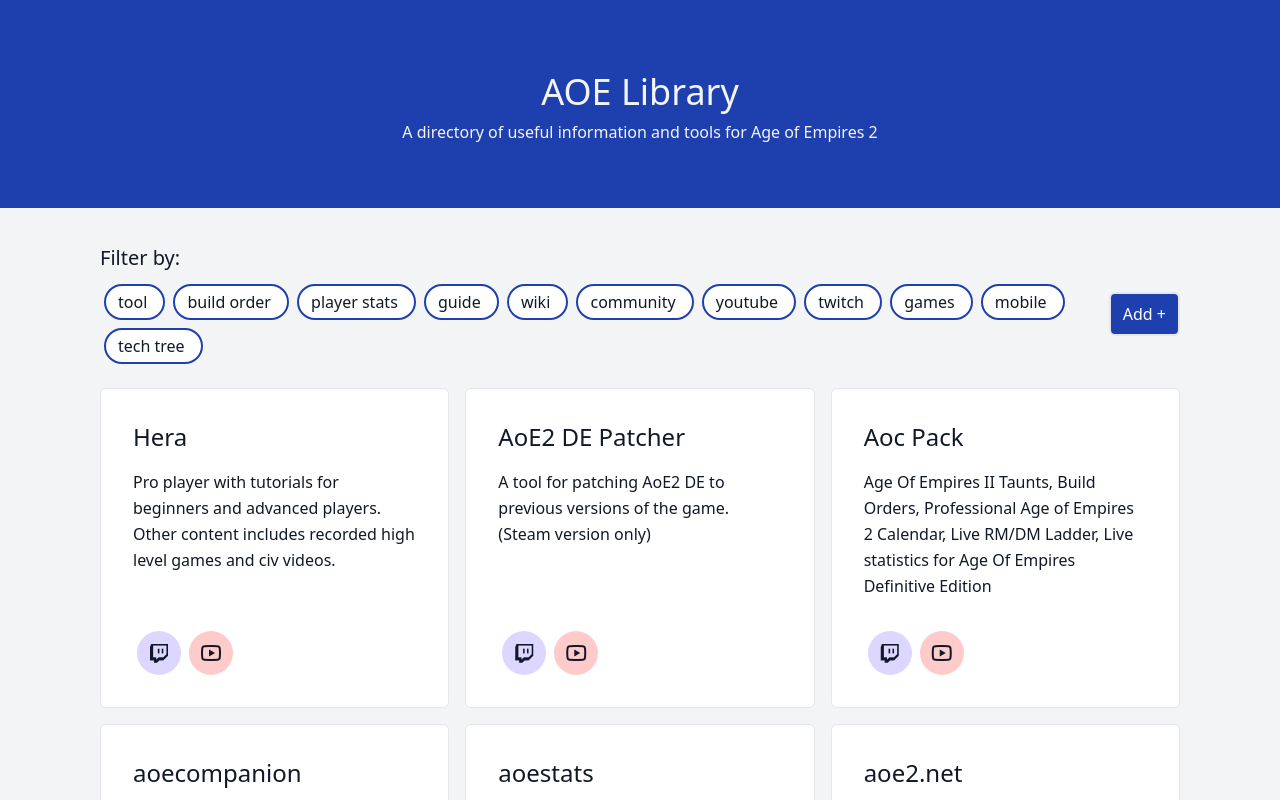
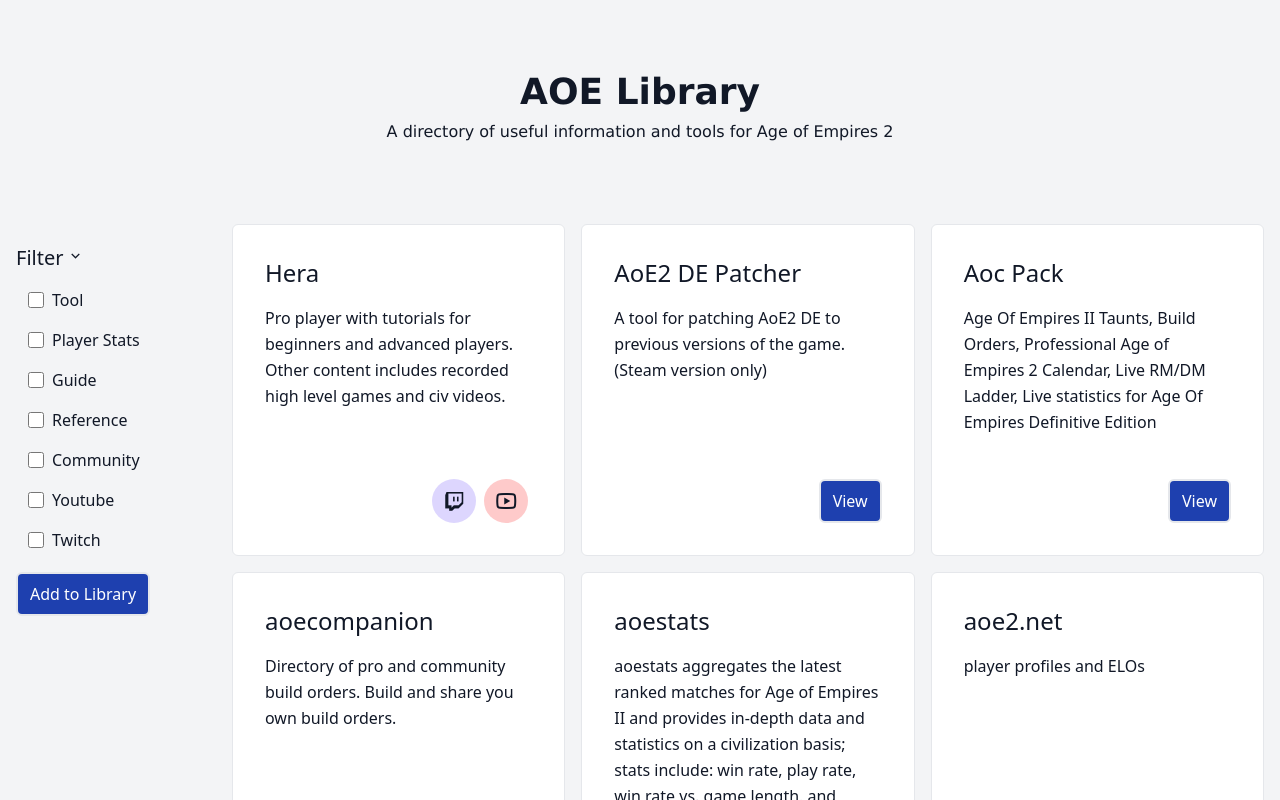
Before and after one commit to collinstommy/aoe-library, a Svelte app: page / in a window 1280 px wide. Shown: the top 800 px of the page. Built offline with nearby package versions, Linux system fonts and the light colour scheme; what @tailwindcss/ui would draw is missing.

Commit message:
improve filters

```diff
--- a/public/global.css
+++ b/public/global.css
@@ -1,5 +1,5 @@
 .section {
-	max-width: 1080px;
+	max-width: 1440px;
 }
 
 body, html {
--- a/src/components/Card.svelte
+++ b/src/components/Card.svelte
@@ -1,12 +1,15 @@
 <script>
 import Tag from './Tag';
 import Icon from './Icon';
+import Cta from './Cta';
 import isNew from '../lib/isNew';
 
 export let url;
 export let title;
 export let description;
 export let dateAdded;
+export let twitch;
+export let youtube;
 
 const isNewItem = isNew(dateAdded);
 </script>
@@ -21,10 +24,9 @@
 }
 
 .card {
+  position: relative;
   height: 100%;
-  position: relative;
 }
-
 
 .ribbon {
   right: -4px;
@@ -79,10 +81,14 @@
     <div class="
       flex
       flex-wrap
+      justify-end
+      mt-3
+
       md:mt-8
-      mt-3">
-      <Icon type="twitch" />
-      <Icon type="youtube" />
+      ">
+      {#if twitch} <a href={twitch}><Icon type="twitch" /></a>{/if}
+      {#if youtube} <a href={youtube}><Icon type="youtube" /></a>{/if}
+      {#if url}<Cta href={url}>View</Cta>{/if}
     </div>
   </article>
 </a>
--- /dev/null
+++ b/src/components/Cta.svelte
@@ -0,0 +1,29 @@
+<script>
+  export let href;
+
+  const className = `
+    px-3
+    py-2
+    bg-blue-800
+    border-2
+    rounded-md
+    text-white
+    hover:bg-blue-500
+    whitespace-nowrap
+    mt-3
+  `;
+
+</script>
+
+<style>
+
+</style>
+  {#if href}
+   <a class={className} href={href}>
+    <slot />
+  </a>
+  {:else}
+    <button class={className}>
+      <slot />
+    </button>
+  {/if}
--- a/src/components/Filters.svelte
+++ b/src/components/Filters.svelte
@@ -3,57 +3,109 @@
 	import { setContext } from 'svelte'
 	import filters from '../stores/filters';
 	import { Link } from 'svelte-routing';
+	import Cta from './Cta';
 
 	const tags = Object.entries(TAGS);
+	let filterCount = 0;
+
+	const unsubscribe = filters.subscribe(value => {
+		filterCount = value.length;
+	});
+
+	let show = true;
 
 </script>
 
 <style>
+	.label {
+		text-transform: capitalize;
+	}
+
+	.filters {
+		min-width: 200px;
+	}
+
 </style>
 
-<section class="w-full section flex flex-col my-5">
-	<h3 class="text-xl mb-2">Filter by:</h3>
-	<div class="flex items-start flex-col md:flex-row">
-		<div class="flex flex-wrap">
+<aside class="filters flex flex-col my-5 mr-4">
+	<div class="flex justify-between items-baseline">
+		<label class="flex" for="showFilters" >
+			<h3 class="text-xl mb-2 hidden md:block">Filter</h3>
+			<h3 class="text-xl mb-2 md:hidden">Toggle Filters</h3>
+			<i class={`ri-arrow-down-s-line
+				ml-1
+			`}></i>
+			<input class="hidden"
+				id="showFilters"
+				name="showFilters"
+				type=checkbox bind:checked={show}
+			/>
+		</label>
+		<div class={`
+			${!filterCount && 'hidden'}
+			flex
+			justify-center
+			items-center
+			rounded-full
+			w-11
+			h-11
+			bg-gray-200
+			font-bold
+
+			md:hidden
+			`}>
+			{filterCount}
+		</div>
+	</div>
+	<div class={`
+		flex
+		items-start
+		flex-col
+		md:flex-row
+
+		${!show && 'hidden'}
+	`}>
+		<div class="flex flex-col w-full">
 			{#each tags as [key, value]}
 				<label class={`
-					rounded-full
-					border-2
+					label
+
+					w-full
+					px-3
+					py-1
+					my-1
+					cursor-pointer
+					rounded
+					flex
+					items-center
+
 					md:py-1
-					px-3
-					mx-1
-					my-1
-					border-blue-800
-					bg-white
-					cursor-pointer
-					${$filters.includes(key) && 'bg-blue-800 text-white'}
+					${$filters.includes(key) && 'bg-blue-100'}
 					`}
 					for="{key}"
 				>
-					{value.text || key}
-					<input type="checkbox"
-						class="appearance-none"
-						id="{key}"
-						name="{key}"
-						value="{key}"
-						bind:group={$filters}
-					/>
+
+					<input
+					id="{key}"
+					name="{key}"
+					value="{key}"
+					type="checkbox"
+					bind:group={$filters}
+					class="
+						focus:ring-indigo-500
+						h-4
+						w-4
+						text-indigo-600
+						border-gray-300
+						rounded">
+					<span class="mx-2">{value.text || key}</span>
 				</label>
 			{/each}
 		</div>
-		<Link to="/submit">
-			<button class="px-3
-				py-2
-				bg-blue-800
-				border-2
-				rounded-md
-				text-white
-				hover:bg-blue-500
-				whitespace-nowrap
-				mt-3"
-			>
-				Add +
-			</button>
+	</div>
+		<Link class="hidden md:block" to="/submit">
+			<Cta>
+				Add to Library
+			</Cta>
 		</Link>
-	</div>
-</section>
+</aside>
--- a/src/components/Hero.svelte
+++ b/src/components/Hero.svelte
@@ -4,20 +4,24 @@
 </script>
 
 <style>
-
+  .hero {
+    font-family: Verdana, Geneva, Tahoma, sans-serif;
+  }
 </style>
 
 <section class="
+  hero
+
   text-center
-  bg-blue-800
   w-100
   p-8
-  text-gray-100
+  text-grey-800
   w-full
 
   md:p-16
   "
 >
-  <h1 class="text-4xl my-2">{title}</h1>
+  <h1 class="text-4xl my-2 font-semibold">{title}</h1>
   <p>{description}</p>
+  <slot />
 </section>
--- a/src/components/Icon.svelte
+++ b/src/components/Icon.svelte
@@ -9,7 +9,7 @@
     youtube: {
       icon: 'ri-youtube-line',
       color: 'bg-red-200'
-    }
+    },
   };
 
   const { icon, color } = mapper[type];
@@ -28,7 +28,8 @@
   items-center
   justify-center
   mx-1
-  ${color}
+  ${color || 'bg-grey-800'}
+  hover:cursor-pointer
 `}>
   <i class={icon}></i>
 </figure>
--- a/src/components/Library.svelte
+++ b/src/components/Library.svelte
@@ -6,7 +6,8 @@
 	import selectedFilters from '../stores/filters';
 	import Hero from './Hero';
 	import Card from './Card';
-
+	import { Link } from 'svelte-routing';
+	import Cta from './Cta';
 
 	let activeFilters = [];
 
@@ -43,20 +44,31 @@
 		justify-content: center;
 	}
 	.item-container {
-		min-height: 100vh;
+		max-width: 1440px;
 	}
-
-
 </style>
 
 <main class="wrapper flex flex-col items-center">
 	<Hero
 		title="AOE Library"
 		description="A directory of useful information and tools for Age of Empires 2"
-	/>
-	<div class="p-2 md:p-4 item-container">
+	>
+		<Link class="md:hidden mt-5" to="/submit">
+			<Cta>
+				Add to Library
+			</Cta>
+		</Link>
+	</Hero>
+	<div class="
+		p-2
+		md:p-4
+		item-container
+		flex
+		flex-col
+		md:flex-row
+		">
 		<Filters />
-		<section class="grid grid-cols-1 md:grid-cols-3 gap-4 section text-gray-900">
+		<section class="grid grid-cols-1 md:grid-cols-3 gap-4 text-gray-900 flex-1">
 			{#each selectedItems as item (item.title)}
 				<Card {...item} />
 			{/each}
--- a/src/config.js
+++ b/src/config.js
@@ -3,11 +3,6 @@
     tool: {
       colorClass: 'bg-green-100',
       fontColor: 'text-green-700',
-    },
-    buildOrder: {
-      colorClass: 'bg-yellow-200',
-      fontColor: 'tex-yellow-600',
-      text: 'build order'
     },
     stats: {
       colorClass: 'bg-red-200',
@@ -19,7 +14,7 @@
       fontColor: 'text-blue=700',
       text: ''
     },
-    wiki: {
+    reference: {
       colorClass: 'bg-purple-200',
       fontColor: 'text-purple-700',
       text: ''
@@ -39,19 +34,4 @@
       fontColor: 'text-purple-100',
       text: ''
     },
-    games: {
-      colorClass: 'bg-green-700',
-      fontColor: 'text-green-100',
-      text: ''
-    },
-    mobile: {
-      colorClass: 'bg-pink-600',
-      fontColor: 'text-pink-100',
-      text: ''
-    },
-    techTree: {
-      colorClass: 'bg-gray-700',
-      fontColor: 'text-gray-200',
-      text: 'tech tree'
-    },
   };
--- a/src/data.json
+++ b/src/data.json
@@ -5,7 +5,7 @@
     "url": "https://aoecompanion.com/",
     "description": "Directory of pro and community build orders. Build and share you own build orders.",
     "tags": [
-      "buildOrder",
+      "guide",
       "tool"
     ]
   },
@@ -25,7 +25,8 @@
     "url": "https://aoe2.net/",
     "description": "player profiles and ELOs",
     "tags": [
-      "tool"
+      "tool",
+      "stats"
     ]
   },
   {
@@ -34,7 +35,7 @@
     "url": "https://ageofempires.fandom.com/wiki/Age_of_Empires_II:Portal",
     "description": "Everything you need to know from civs, to strategies to tech trees.",
     "tags": [
-      "wiki"
+      "reference"
     ]
   },
   {
@@ -44,7 +45,7 @@
     "description": "civilizations tech trees",
     "tags": [
       "tool",
-      "techTree"
+      "reference"
     ]
   },
   {
@@ -54,7 +55,7 @@
     "description": "Building and tech reference",
     "tags": [
       "tool",
-      "techTree"
+      "reference"
     ]
   },
   {
@@ -140,7 +141,7 @@
     "description": "Build Order Guide",
     "tags": [
       "tool",
-      "buildOrder"
+      "guide"
     ]
   },
   {
@@ -167,7 +168,6 @@
     "url": "https://aoe2.guide/",
     "description": "Tips, guides and build orders.",
     "tags": [
-      "buildOrder",
       "guide"
     ]
   },
@@ -177,7 +177,7 @@
     "url": "https://liquipedia.net/ageofempires/Main_Page",
     "description": "Comprehensive Age of Empires wiki with articles covering everything from tournaments, to competitive players and teams.",
     "tags": [
-      "wiki"
+      "reference"
     ]
   },
   {
@@ -215,7 +215,7 @@
     "description": "AOE database of civs, units and tech trees.",
     "tags": [
       "mobile",
-      "techTree"
+      "reference"
     ]
   },
   {
@@ -255,19 +255,9 @@
     ]
   },
   {
-    "id": "32",
-    "title": "Survivalist",
-    "url": "https: //youtube.com/c/SurvivalistAoE",
-    "description": "High level games as well as tutorials videos including build orders and coaching streams.",
-    "tags": [
-      "youtube",
-      "guide"
-    ]
-  },
-  {
     "id": "33",
     "title": "Hjörleif",
-    "url": "https: //youtube.com/c/Hjoerleif",
+    "youtube": "https: //youtube.com/c/Hjoerleif",
     "description": "Detailed videos on how to improve specific areas of the your game including boarding luring and unit control.",
     "tags": [
       "youtube"
@@ -276,48 +266,39 @@
   {
     "id": "34",
     "title": "T90",
-    "url": "https://www.youtube.com/channel/UCZUT79WUUpZlZ-XMF7l4CFg",
+    "youtube": "https://www.youtube.com/channel/UCZUT79WUUpZlZ-XMF7l4CFg",
+    "twitch": "https://www.twitch.tv/t90official",
     "description": "Caster & Live streamer. Videos with low elo and high level players alike.",
     "tags": [
-      "youtube"
+      "youtube",
+      "twitch"
     ]
   },
   {
     "id": "35",
     "title": "Humza Crumza",
-    "url": "https://www.youtube.com/channel/UCHgjuvs1eqjdS0pyxMh00Sw",
+    "youtube": "https://www.youtube.com/channel/UCHgjuvs1eqjdS0pyxMh00Sw",
     "description": "Civilization specific and non standard build orders.",
     "tags": [
       "youtube",
-      "buildOrder"
-    ]
-  },
-  {
-    "id": "36",
-    "title": "T90 - Twitch",
-    "url": "https://www.twitch.tv/t90official",
-    "description": "Low elo games, high level ranked and tournament streaming.",
-    "tags": [
-      "twitch"
+      "guide"
     ]
   },
   {
     "id": "37",
     "title": "Hera",
     "twitch": "https://www.twitch.tv/hera",
-    "youtube": "https: //youtube.com/c/HeraAgeofEmpires2",
+    "youtube": "https://youtube.com/c/HeraAgeofEmpires2",
     "description": "Pro player with tutorials for beginners and advanced players. Other content includes recorded high level games and civ videos.",
     "dateAdded": 1612111441,
     "tags": [
       "twitch",
-      "buildOrder",
       "guide"
     ]
   },
   {
     "id": "38",
-    "title": "Viper ",
-    "url": "",
+    "title": "Viper",
     "twitch": "https://www.twitch.tv/viper",
     "youtube": "https://www.youtube.com/user/TheViperAOC",
     "description": "High level AOE",
@@ -328,7 +309,7 @@
   {
     "id": "39",
     "title": "Age of Noob Twitch",
-    "url": "https://www.twitch.tv/ageofnoobtv",
+    "twitch": "https://www.twitch.tv/ageofnoobtv",
     "description": "Age of Noob's Twitch Stream!",
     "tags": [
       "twitch"
@@ -346,7 +327,7 @@
   {
     "id": "41",
     "title": "Age of Noob YouTube",
-    "url": "https://www.youtube.com/c/AgeofNoob",
+    "youtube": "https://www.youtube.com/c/AgeofNoob",
     "description": "Age of Noob's YouTube channel!",
     "tags": [
       "youtube"
@@ -378,10 +359,10 @@
     "url": "https://play.google.com/store/apps/details?id=com.thunkable.android.wyfsysf.AOC_PACK&hl=en&gl=US",
     "description": "Age Of Empires II Taunts, Build Orders, Professional Age of Empires 2 Calendar, Live RM/DM Ladder, Live statistics for Age Of Empires Definitive Edition",
     "tags": [
-      "buildOrder",
+      "guide",
       "stats",
       "mobile",
-      "techTree"
+      "reference"
     ],
     "dateAdded": 1612111441
   },
@@ -428,7 +409,7 @@
   {
     "id": "49",
     "title": "ZeroEmpires",
-    "url": "https://www.youtube.com/c/ZeroEmpires",
+    "youtube": "https://www.youtube.com/c/ZeroEmpires",
     "description": "Strategy guides, tips and tricks regularly uploaded",
     "tags": [
       "youtube",
@@ -438,8 +419,8 @@
   },
   {
     "id": "50",
-    "title": "MembTV YouTube",
-    "url": "https://www.youtube.com/c/MembAgeofEmpires2",
+    "title": "MembTV",
+    "youtube": "https://www.youtube.com/c/MembAgeofEmpires2",
     "description": "MembTV is one of the most veteran Twitch streamers in the Age of Empires community. Casts of pro games and tournaments",
     "tags": [
       "youtube"
@@ -448,8 +429,8 @@
   },
   {
     "id": "51",
-    "title": "Nili YouTube",
-    "url": "https://www.youtube.com/c/NiliAoE2",
+    "title": "Nili",
+    "youtube": "https://www.youtube.com/c/NiliAoE2",
     "description": "Age of Empires 2 Tournament Commentator, Tournament Organizer and high level player",
     "tags": [
       "youtube"
@@ -458,8 +439,8 @@
   },
   {
     "id": "52",
-    "title": "TaToH YouTube",
-    "url": "https://www.youtube.com/channel/UCtPQLL9KACyYzoYXiMl1Nkg",
+    "title": "TaToH",
+    "youtube": "https://www.youtube.com/channel/UCtPQLL9KACyYzoYXiMl1Nkg",
     "description": "Soy Roberto, o más conocido como TaToH, y soy jugador profesional de Age of Empires II. Ahora mismo formo parte de Gamer Legion junto a DauT, TheViper, Nili, Slam y JorDan.",
     "tags": [
       "youtube"
@@ -468,8 +449,8 @@
   },
   {
     "id": "53",
-    "title": "Daut YouTube",
-    "url": "https://www.youtube.com/channel/UC8m8Iah2xOHZvnBbpyOcEOA",
+    "title": "Daut",
+    "youtube": "https://www.youtube.com/channel/UC8m8Iah2xOHZvnBbpyOcEOA",
     "description": "AOE2 Pro Player - known as The Lord",
     "tags": [
       "youtube"
@@ -478,8 +459,8 @@
   },
   {
     "id": "54",
-    "title": "MBL YouTube",
-    "url": "https://www.youtube.com/channel/UCHKDFOufgTikGmb7y-sZQ2w",
+    "title": "MBL",
+    "youtube": "https://www.youtube.com/channel/UCHKDFOufgTikGmb7y-sZQ2w",
     "description": "High level player with uploads of streams.",
     "tags": [
       "youtube"
@@ -488,8 +469,9 @@
   },
   {
     "id": "55",
-    "title": "Survivalist Twitch",
-    "url": "https://www.twitch.tv/survivalistaoe2de",
+    "title": "Survivalist",
+    "twitch": "https://www.twitch.tv/survivalistaoe2de",
+    "youtube": "https: //youtube.com/c/SurvivalistAoE",
     "description": "Having fun climbing the AOE2DE 1v1 RM ladder! 28 year old Canadian from the west coast. Playing at 1900+ 1v1 RM level. Coaching streams and high level AOE",
     "tags": [
       "twitch",
@@ -500,7 +482,7 @@
   {
     "id": "56",
     "title": "grathwrang",
-    "url": "https://www.twitch.tv/grathwrang",
+    "twitch": "https://www.twitch.tv/grathwrang",
     "description": "30 year old former PA announcer from Toronto, Canada who pushes streaming software and his own sanity to it's limits to bring you entertaining content!",
     "tags": [
       "twitch"
@@ -510,7 +492,7 @@
   {
     "id": "57",
     "title": "aoc_ashleylynn",
-    "url": "https://www.twitch.tv/aoc_ashleylynn",
+    "twitch": "https://www.twitch.tv/aoc_ashleylynn",
     "description": "Ranked games and tournament casts",
     "tags": [
       "twitch"
```
